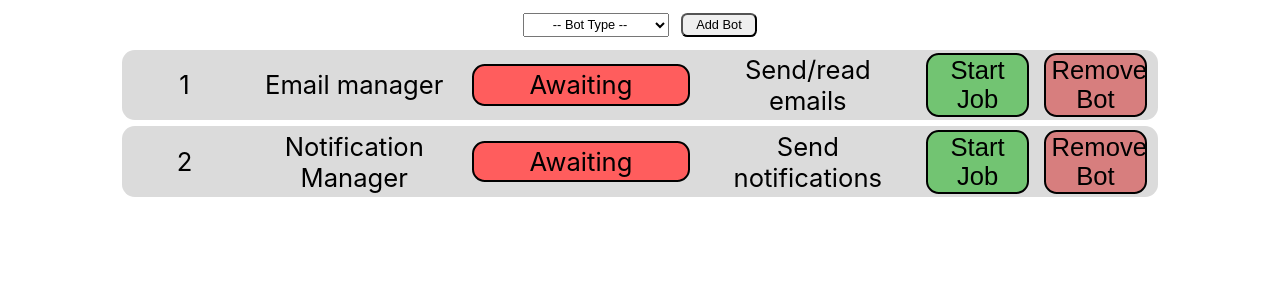
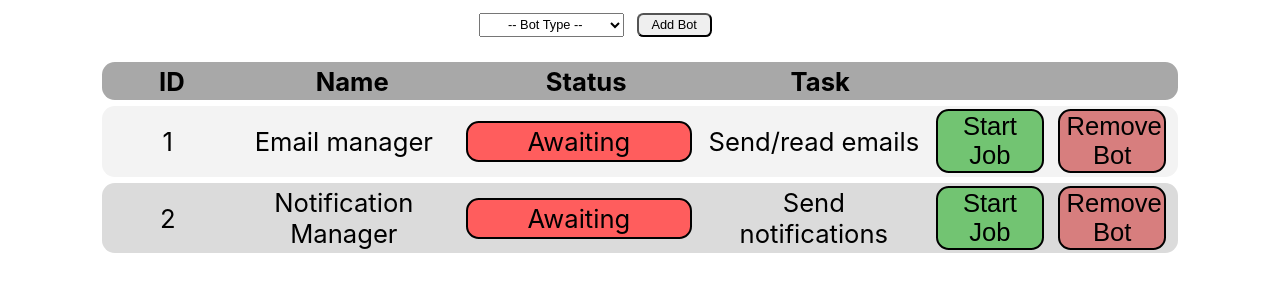
Before and after one commit to LewisSmith291/styling-and-keys, a React (Create React App) app: page / in a window 1280 px wide. Shown: the top 300 px of the page. Built offline with nearby package versions, Linux system fonts and the light colour scheme.

Commit message:
Added remove from list function that needs to be parsed to children through props

```diff
--- a/src/App.js
+++ b/src/App.js
@@ -1,16 +1,21 @@
 import {useState} from 'react';
-import GetBotList from './RenderBotList';
+import BotList from './RenderBotList';
 import BotListForm from './BotForm';
 import './App.css';
 
 function App() {
   const [bots, setBots] = useState([
-    {key: 1, id: 1, name: "Email manager", status: "Awaiting", task: "Send/read emails"},
-    {key: 2, id: 2, name: "Notification Manager", status: "Awaiting", task: "Send notifications"}
+    {id: 1, name: "Email manager", status: "Awaiting", task: "Send/read emails"},
+    {id: 2, name: "Notification Manager", status: "Awaiting", task: "Send notifications"}
   ]);
 
   function SetBots(newBots){
     SetBots(newBots);
+  }
+
+  function RemoveBotAtIndex(index){
+    const tempBots = bots.filter((bot) => bot.key !== index);
+    setBots(tempBots);
   }
 
   const botTasks = {
@@ -24,11 +29,10 @@ function App() {
       <BotListForm
         list = {bots}
         tasks = {botTasks}
-        updateList = {SetBots}
       />
-      <GetBotList
+      <BotList
         list = {bots}
-        updateList = {SetBots}
+        removeFunction = {RemoveBotAtIndex}
       />
     </div>
   );
@@ -75,10 +79,6 @@ function BotOverview(){
     )
   }
 
-  function BotListManager(){
-    return (<GetBotList list={bots}/>);
-  }
-
 }
 
 
--- a/src/RenderBotList.js
+++ b/src/RenderBotList.js
@@ -1,28 +1,41 @@
 import './App.css'
 import {useState} from 'react';
 
-export default function GetBotList(props){
+function BotList(props){
   const botList = useState(
-    props.list.map((bot, id = 0) =>
+    props.list.map((bot) =>
       <Bot
-        id = {id = id + 1}
-        key = {bot.key}
+        id = {bot.id}
+        key = {bot.id}
         name = {bot.name}
         status = {bot.status}
         task = {bot.task}
       />
     )
   );
-  return (botList);
+  return (
+    <ul id="bot-list">
+      <ListHeader />
+      {botList}
+    </ul>
+  );
 }
 
 function ListHeader(){
-
+  return (
+    <li className="header bot">
+      <div className="bot-id">ID</div>
+      <div className="">Name</div>
+      <div className="">Status</div>
+      <div className="">Task</div>
+      <div className=""></div>
+    </li>
+  )
 }
 
 function Bot(bot){
   return (
-    <li className="bot" key={bot.key}>
+    <li className="bot">
       <div className="bot-id">{bot.id}</div>
       <div className="bot-name">{bot.name}</div>
       <GetStatusColour status = {bot.status}/>
@@ -33,13 +46,13 @@ function Bot(bot){
   )
 }
 
-function StartJobButton(){
+function StartJobButton(props){
   return (
   <button className="start-job bot-button">Start Job</button>
   );
 }
 
-function RemoveBotButton(){
+function RemoveBotButton(props){
   return (
     <button className="remove-bot bot-button">Remove Bot</button>
   )
@@ -56,3 +69,4 @@ function GetStatusColour(bot){
     return (<div className="bot-status awaiting">{bot.status}</div>)
   }
 }
+export default BotList;
```
